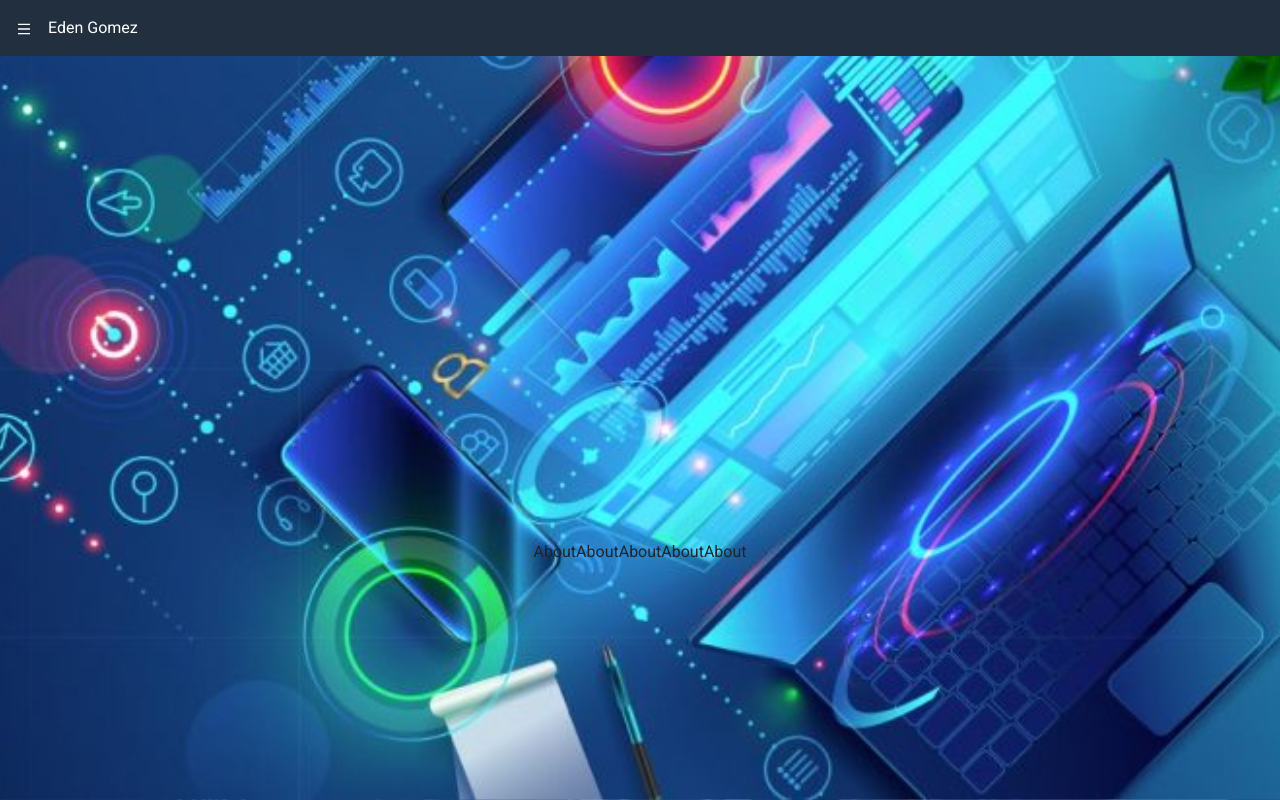
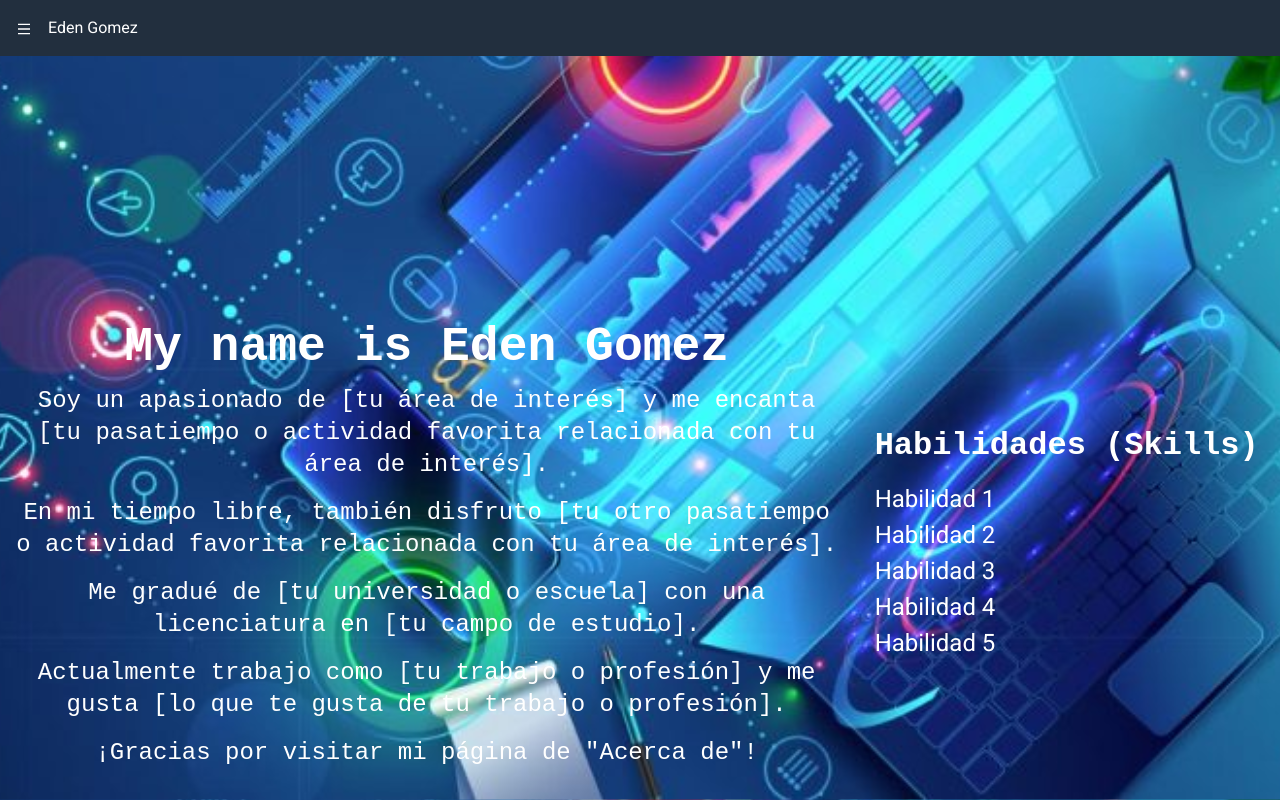
Before and after one commit to EdnGG/portfolio-ucamp, a React (Create React App) app: page /about in a window 1280 px wide. Shown: the top 800 px of the page. Built offline with nearby package versions, Linux system fonts and the light colour scheme.

Commit message:
Working on about page

```diff
--- a/src/pages/About.jsx
+++ b/src/pages/About.jsx
@@ -1,17 +1,103 @@
 import React from "react";
-// import Sidebar from "../components/Sidebar";
 
 const About = () => {
   return (
-    <div
-      className="d-flex  col-md-4 col-sm-6 flex-wrap justify-content-center align-items-center"
-      style={{ height: "100vh", width: "100%" }}
-    >
-      <div>About</div>
-      <div>About</div>
-      <div>About</div>
-      <div>About</div>
-      <div>About</div>
+    <div className="row" style={{ height: "100vh", width: "100vw" }}>
+      <div className="col-md-8 col-sm-12 d-flex flex-wrap justify-content-center align-items-center">
+        <div className="text-center">
+          <h1
+            style={{
+              fontSize: "3rem",
+              fontFamily: "CourierNew, monospace",
+              fontWeight: "bold",
+              color: "white",
+            }}
+          >
+            My name is Eden Gomez
+          </h1>
+          <p
+            style={{
+              fontSize: "1.5rem",
+              fontFamily: "CourierNew, monospace",
+              lineHeight: "2rem",
+              color: "white",
+            }}
+          >
+            Soy un apasionado de [tu área de interés] y me encanta [tu
+            pasatiempo o actividad favorita relacionada con tu área de interés].
+          </p>
+          <p
+            style={{
+              fontSize: "1.5rem",
+              fontFamily: "CourierNew, monospace",
+              lineHeight: "2rem",
+              color: "white",
+            }}
+          >
+            En mi tiempo libre, también disfruto [tu otro pasatiempo o actividad
+            favorita relacionada con tu área de interés].
+          </p>
+          <p
+            style={{
+              fontSize: "1.5rem",
+              fontFamily: "CourierNew, monospace",
+              lineHeight: "2rem",
+              color: "white",
+            }}
+          >
+            Me gradué de [tu universidad o escuela] con una licenciatura en [tu
+            campo de estudio].
+          </p>
+          <p
+            style={{
+              fontSize: "1.5rem",
+              fontFamily: "CourierNew, monospace",
+              lineHeight: "2rem",
+              color: "white",
+            }}
+          >
+            Actualmente trabajo como [tu trabajo o profesión] y me gusta [lo que
+            te gusta de tu trabajo o profesión].
+          </p>
+          <p
+            style={{
+              fontSize: "1.5rem",
+              fontFamily: "CourierNew, monospace",
+              lineHeight: "2rem",
+              color: "white",
+            }}
+          >
+            ¡Gracias por visitar mi página de "Acerca de"!
+          </p>
+        </div>
+      </div>
+      <div className="col-md-4 col-sm-12 d-flex justify-content-center align-items-center">
+        <aside
+          style={{
+            fontSize: "1.5rem",
+            fontFamily: "CourierNew, monospace",
+            color: "white",
+          }}
+        >
+          <h2
+            style={{
+              fontSize: "2rem",
+              fontFamily: "CourierNew, monospace",
+              fontWeight: "bold",
+              marginBottom: "1rem",
+            }}
+          >
+            Habilidades (Skills)
+          </h2>
+          <ul style={{ listStyle: "none", paddingLeft: 0 }}>
+            <li>Habilidad 1</li>
+            <li>Habilidad 2</li>
+            <li>Habilidad 3</li>
+            <li>Habilidad 4</li>
+            <li>Habilidad 5</li>
+          </ul>
+        </aside>
+      </div>
     </div>
   );
 };
```
